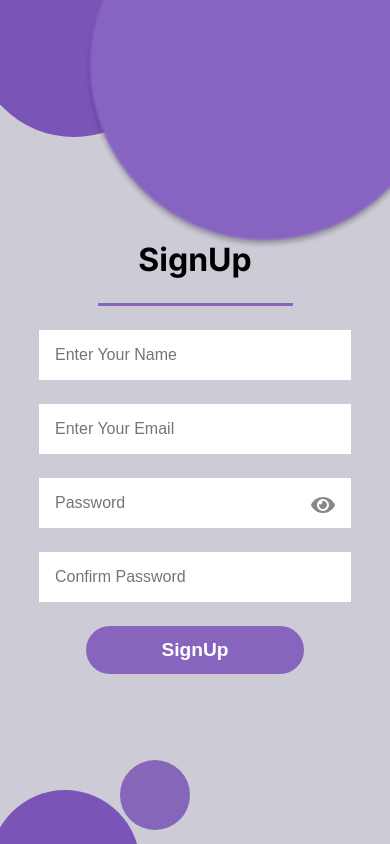
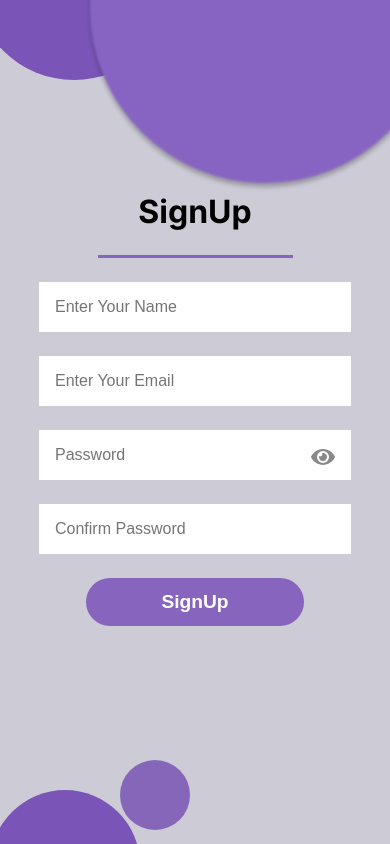
Before and after one commit to mariia-alam/chatApp, a React (Vite) app: page /signup in a window 390 px wide. Built offline with nearby package versions, Linux system fonts and the light colour scheme.

Commit message:
first commit

```diff
--- a/src/App.css
+++ b/src/App.css
@@ -182,11 +182,11 @@ button:hover {
 }
 
 
+/* login signup */
 
 .common {
     overflow:hidden;
-        position: relative; /* لضمان أن العناصر المطلقة مرتبطة بهذه الحاوية */
-
+    position: relative;
     display: flex;
     flex-direction: column;
     justify-content: flex-start;
@@ -204,10 +204,10 @@ button:hover {
     padding-top: 10rem;
 }
 @media (max-width: 768px) {
+.common{
+    padding-top:12rem;
+}
 
-    .signup{
-        padding-top:15rem;
-    }
 }
 
 .common h2 {
@@ -250,7 +250,6 @@ form button {
     width:40%;
 }
 
-@media (max-width: 768px) {
     form {
         width: 80%;
         gap:1.5rem;
@@ -266,7 +265,7 @@ form button {
         padding: 0.8rem;
         width:70%;
     }
-}
+
 .password{
     position:relative;
 }
@@ -338,7 +337,6 @@ form button {
     filter: blur(1px);
 }
 .bottom{
-
 position: absolute;
 width: 312px;
 height: 312px;
@@ -364,20 +362,20 @@ background: #8666B8;
     width: 200px;
     height: 200px;
     left: -26px;
-    top: -63px;
+    top: -120px;
 }
 
 .right {
     width: 350px;
     height: 350px;
     right: -50px;
-    top: -110px;
+    top: -167px;
 }
 .bottom{
-width: 150px;
-height: 150px;
-left: -10px;
-top: 790px;
+    width: 150px;
+    height: 150px;
+    left: -10px;
+    top: 790px;
 }
 .bottom::before {
 width: 70px;
```
